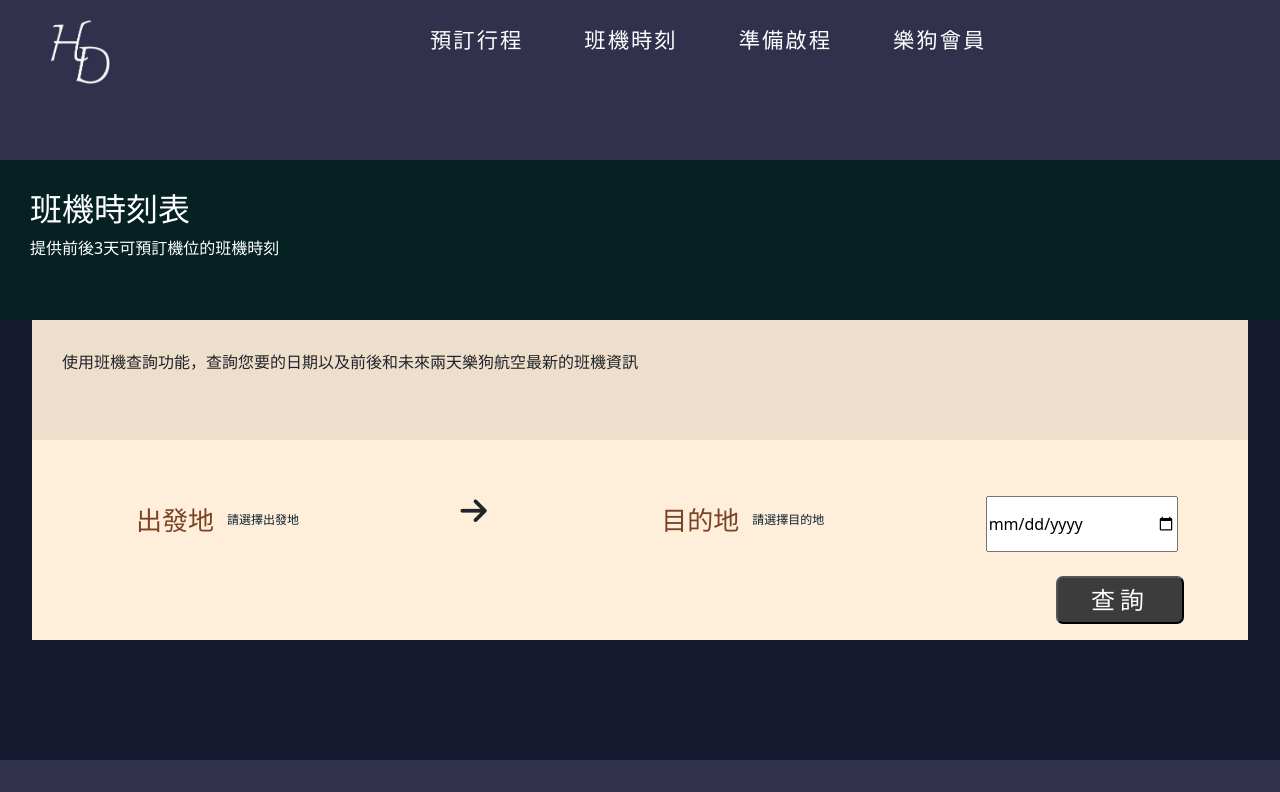
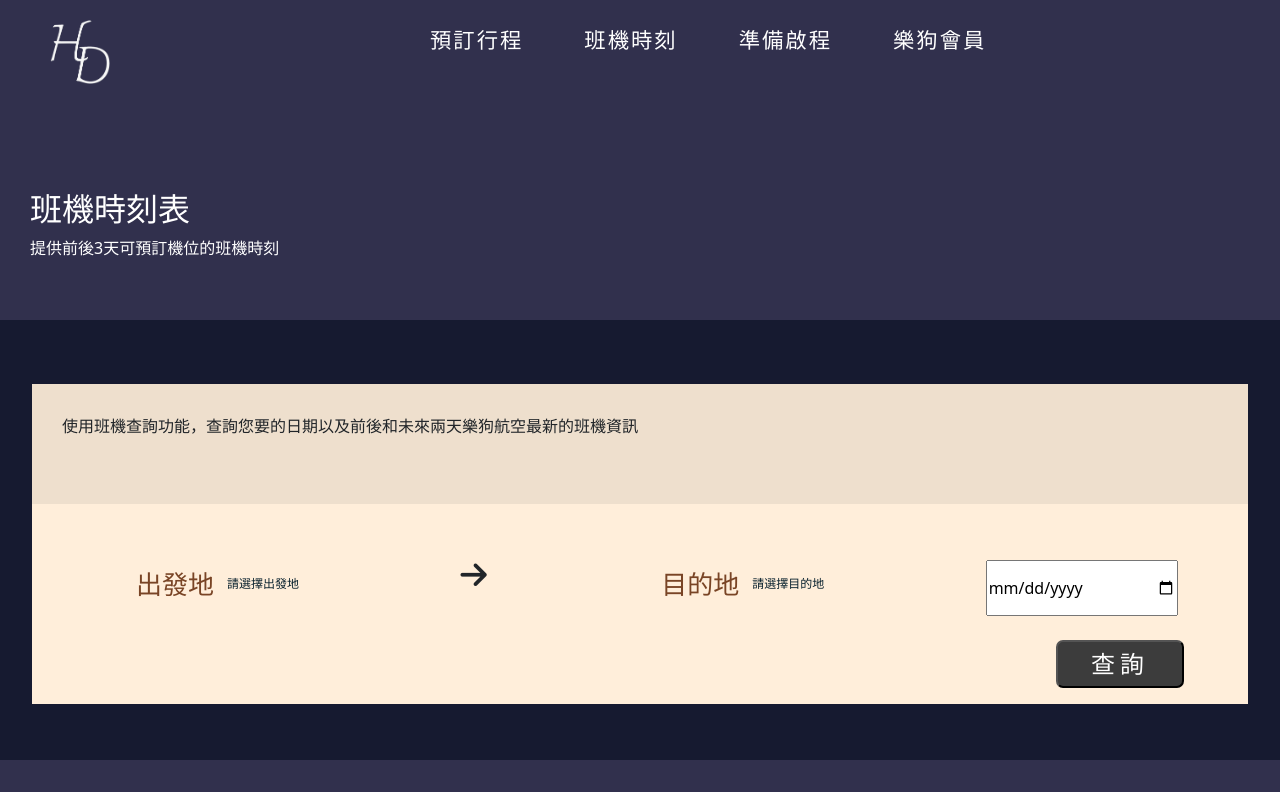
Before and after one commit to xiaxia0321/TWNO1AIR, a Vue app: page /AirTimeSearch in a window 1280 px wide. Shown: the top 792 px of the page. Built offline with nearby package versions, Linux system fonts and the light colour scheme.

Commit message:
1/17上午

```diff
--- a/src/views/AirTimeSearch.vue
+++ b/src/views/AirTimeSearch.vue
@@ -73,12 +73,12 @@ export default {
     padding: 30px;
     text-align: justify;
     color: white;
-    background-color: rgb(6, 33, 33);
+    background-color: #31304d;
   }
   .mid1 {
     width: 95vw;
     height: 15vh;
-    margin: 0 auto;
+    margin: 8vh auto 0 auto;
     padding: 30px;
     text-align: justify;
     background-color: #eedfcd;
```
